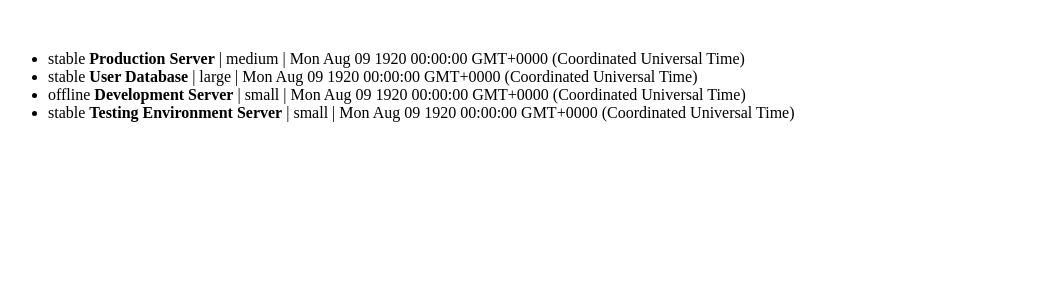
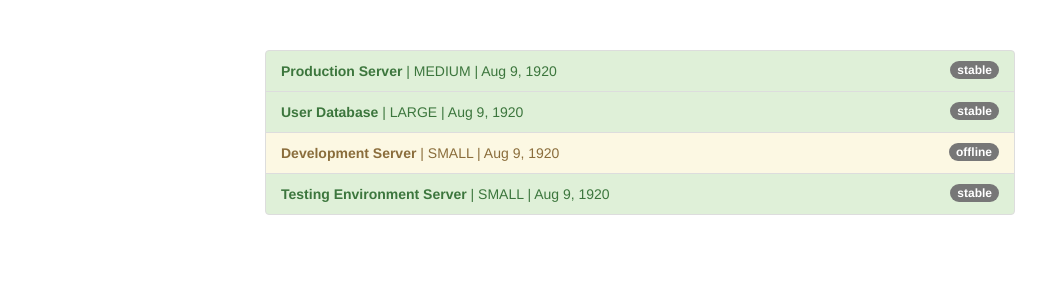
Before and after one commit to notsaltydev/ng4-pipes, an Angular app: page / in a window 1280 px wide. Shown: the top 300 px of the page, without its empty margins (0-1046 px from the left). Built offline with nearby package versions, Linux system fonts and the light colour scheme.

Commit message:
222. Using Pipes

```diff
--- a/src/app/app.component.html
+++ b/src/app/app.component.html
@@ -10,7 +10,9 @@
             class="badge">
             {{ server.status }}
           </span>
-          <strong>{{ server.name }}</strong> | {{ server.instanceType }} | {{ server.started }}
+          <strong>{{ server.name }}</strong> |
+          {{ server.instanceType | uppercase}} |
+          {{ server.started | date}}
         </li>
       </ul>
     </div>
```
Also changed, not shown: .angular-cli.json.
